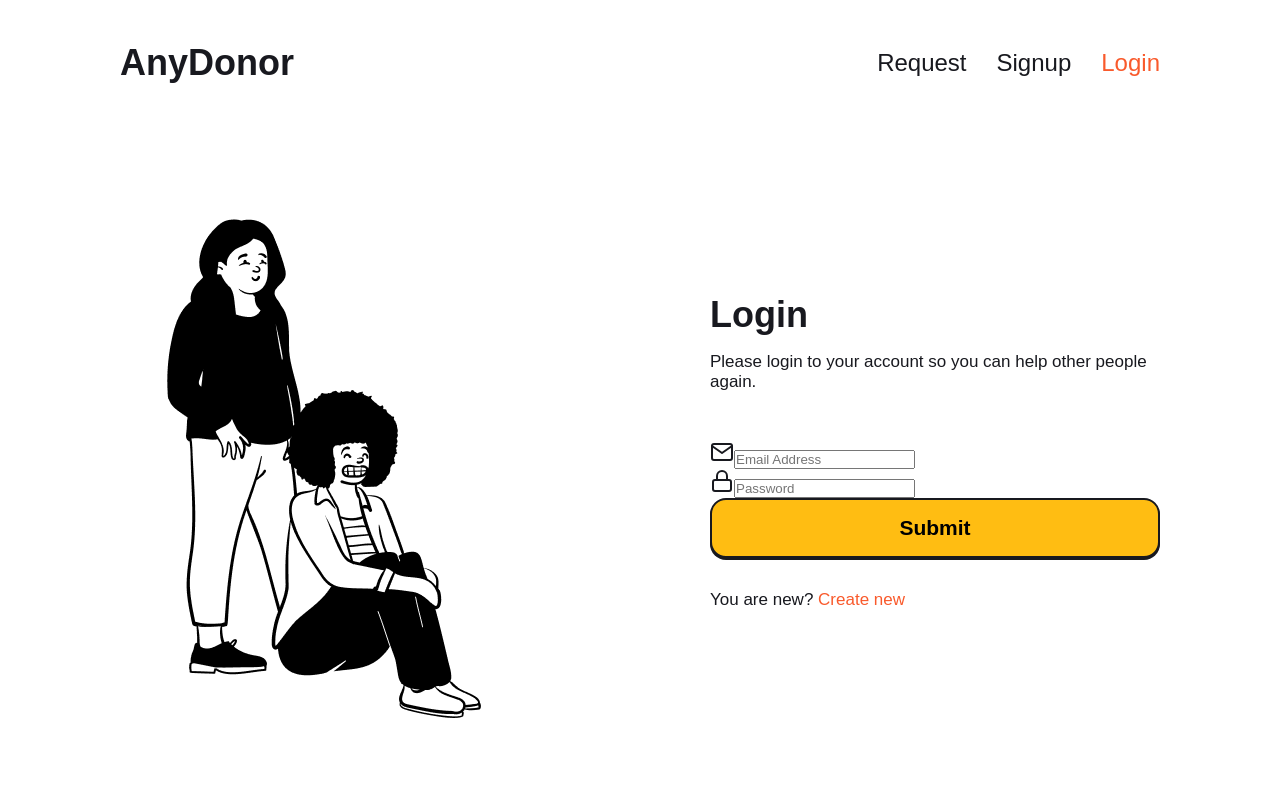
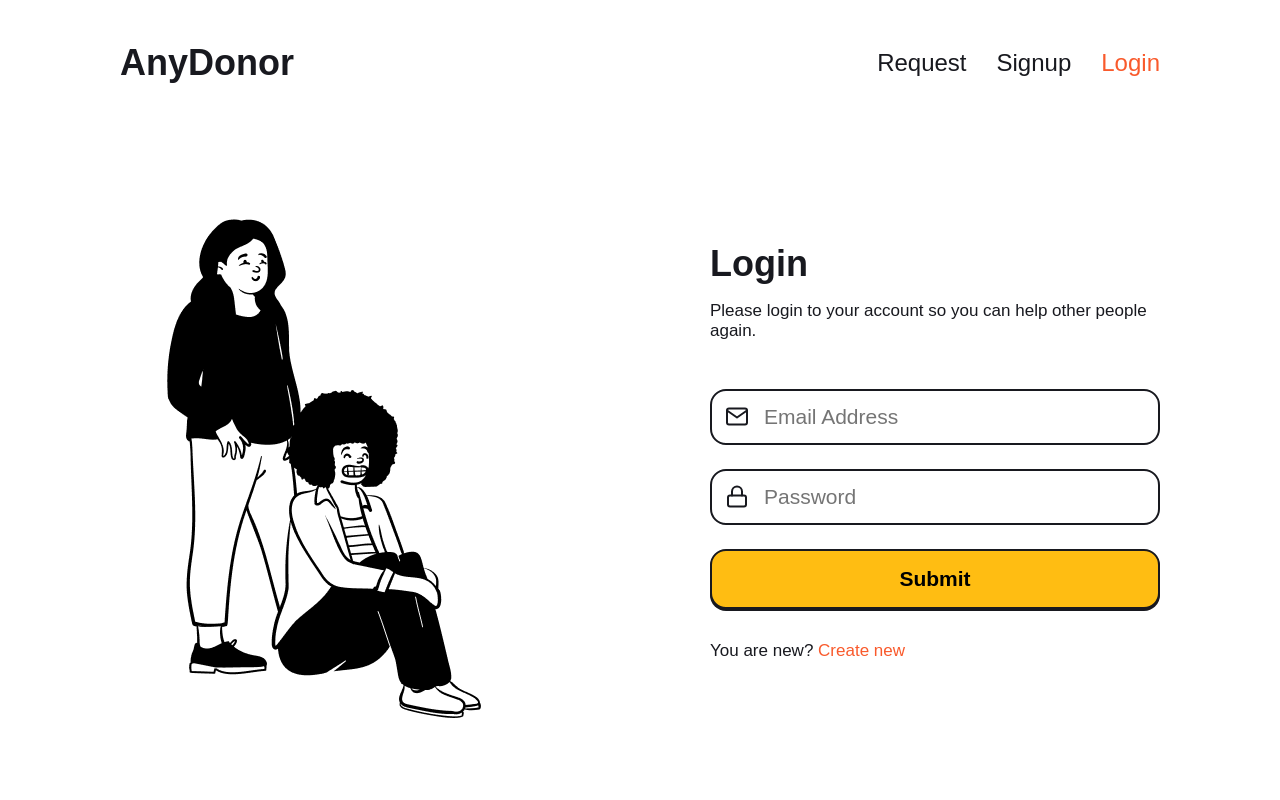
Before and after one commit to samudraarq/anyblood, a Next.js app: page /login in a window 1280 px wide. Shown: the top 800 px of the page. Built offline with nearby package versions, Linux system fonts and the light colour scheme; no server answers.

Commit message:
Signup form : styled components

```diff
--- a/components/Formik/Formik.module.css
+++ b/components/Formik/Formik.module.css
@@ -14,31 +14,6 @@
   margin-bottom: 4.8rem;
 }
 
-.button {
-  width: 100%;
-  height: 6rem;
-  background: #ffbd12;
-  border: 2px solid #18191f;
-  box-shadow: 0px 2px 0px #18191f;
-  border-radius: 16px;
-  font-family: inherit;
-  font-weight: 800;
-  font-size: 2.1rem;
-  cursor: pointer;
-  transition: all 0.2s ease-in-out;
-  outline: none;
-}
-
-.button:hover {
-  transform: translateY(-3px);
-  box-shadow: 0px 5px 0px #18191f;
-}
-
-.button:active {
-  transform: translateY(1px);
-  box-shadow: 0px 1px 0px #18191f;
-}
-
 .account {
   margin-top: 3.2rem;
 }
--- a/components/Formik/SigninFormik.tsx
+++ b/components/Formik/SigninFormik.tsx
@@ -2,7 +2,78 @@ import React from "react";
 import { Field, Form, Formik, ErrorMessage } from "formik";
 import * as Yup from "yup";
 import { Lock, Mail } from "react-feather";
-import styles from "./Formik.module.css";
+import styled from "styled-components";
+
+const InputContainer = styled.div`
+  width: 100%;
+  position: relative;
+  margin-bottom: 2.4rem;
+`;
+
+const Icon = styled.span`
+  position: absolute;
+  top: 50%;
+  transform: translateY(-50%);
+  left: 1.5rem;
+`;
+
+const StyledField = styled(Field)`
+  width: 100%;
+  height: 5.6rem;
+  padding-left: 5.2rem;
+  border: 2px solid #18191f;
+  border-radius: 16px;
+  font-family: inherit;
+  font-size: 2.1rem;
+  color: #18191f;
+  outline: none;
+
+  /* Remove number input arrow */
+  /* Chrome, Safari, Edge, Opera */
+  &::-webkit-outer-spin-button,
+  &::-webkit-inner-spin-button {
+    -webkit-appearance: none;
+    margin: 0;
+  }
+
+  /* Firefox */
+  &[type="number"] {
+    -moz-appearance: textfield;
+  }
+`;
+
+const Alert = styled.div`
+  color: #f95a2c;
+  padding-left: 2rem;
+  margin-top: -2rem;
+  margin-bottom: 1.5rem;
+  font-size: 1.3rem;
+`;
+
+const Button = styled.button`
+  width: 100%;
+  height: 6rem;
+  background: #ffbd12;
+  border: 2px solid #18191f;
+  box-shadow: 0px 2px 0px #18191f;
+  border-radius: 16px;
+  font-family: inherit;
+  font-weight: 800;
+  font-size: 2.1rem;
+  cursor: pointer;
+  transition: all 0.2s ease-in-out;
+  outline: none;
+
+  &:hover {
+    transform: translateY(-3px);
+    box-shadow: 0px 5px 0px #18191f;
+  }
+
+  &:active {
+    transform: translateY(1px);
+    box-shadow: 0px 1px 0px #18191f;
+  }
+`;
 
 const SigninFormik = ({ handleSubmit }) => (
   <Formik
@@ -21,37 +92,23 @@ const SigninFormik = ({ handleSubmit }) => (
     }}
   >
     <Form>
-      <div className={styles.inputContainer}>
-        <span className={styles.icon}>
+      <InputContainer>
+        <Icon>
           <Mail />
-        </span>
-        <Field
-          name="email"
-          type="text"
-          placeholder="Email Address"
-          className={styles.input}
-        />
-      </div>
-      <ErrorMessage name="email">
-        {(msg) => <div className={styles.alert}>{msg}</div>}
+        </Icon>
+        <StyledField name="email" type="text" placeholder="Email Address" />
+      </InputContainer>
+      <ErrorMessage name="email">{(msg) => <Alert>{msg}</Alert>}</ErrorMessage>
+      <InputContainer>
+        <Icon>
+          <Lock />
+        </Icon>
+        <StyledField name="password" type="password" placeholder="Password" />
+      </InputContainer>
+      <ErrorMessage name="password">
+        {(msg) => <Alert>{msg}</Alert>}
       </ErrorMessage>
-      <div className={styles.inputContainer}>
-        <span className={styles.icon}>
-          <Lock />
-        </span>
-        <Field
-          name="password"
-          type="password"
-          placeholder="Password"
-          className={styles.input}
-        />
-      </div>
-      <ErrorMessage name="password">
-        {(msg) => <div className={styles.alert}>{msg}</div>}
-      </ErrorMessage>
-      <button type="submit" className={styles.button}>
-        Submit
-      </button>
+      <Button type="submit">Submit</Button>
     </Form>
   </Formik>
 );
--- a/package.json
+++ b/package.json
@@ -8,6 +8,7 @@
     "start": "next start"
   },
   "dependencies": {
+    "babel-plugin-styled-components": "^1.11.1",
     "firebase": "^7.21.1",
     "formik": "^2.1.5",
     "next": "9.5.3",
--- /dev/null
+++ b/pages/_document.tsx
@@ -0,0 +1,30 @@
+import Document from "next/document";
+import { ServerStyleSheet } from "styled-components";
+
+export default class MyDocument extends Document {
+  static async getInitialProps(ctx) {
+    const sheet = new ServerStyleSheet();
+    const originalRenderPage = ctx.renderPage;
+
+    try {
+      ctx.renderPage = () =>
+        originalRenderPage({
+          enhanceApp: (App) => (props) =>
+            sheet.collectStyles(<App {...props} />),
+        });
+
+      const initialProps = await Document.getInitialProps(ctx);
+      return {
+        ...initialProps,
+        styles: (
+          <>
+            {initialProps.styles}
+            {sheet.getStyleElement()}
+          </>
+        ),
+      };
+    } finally {
+      sheet.seal();
+    }
+  }
+}
```
Also changed, not shown: .babelrc (added).
